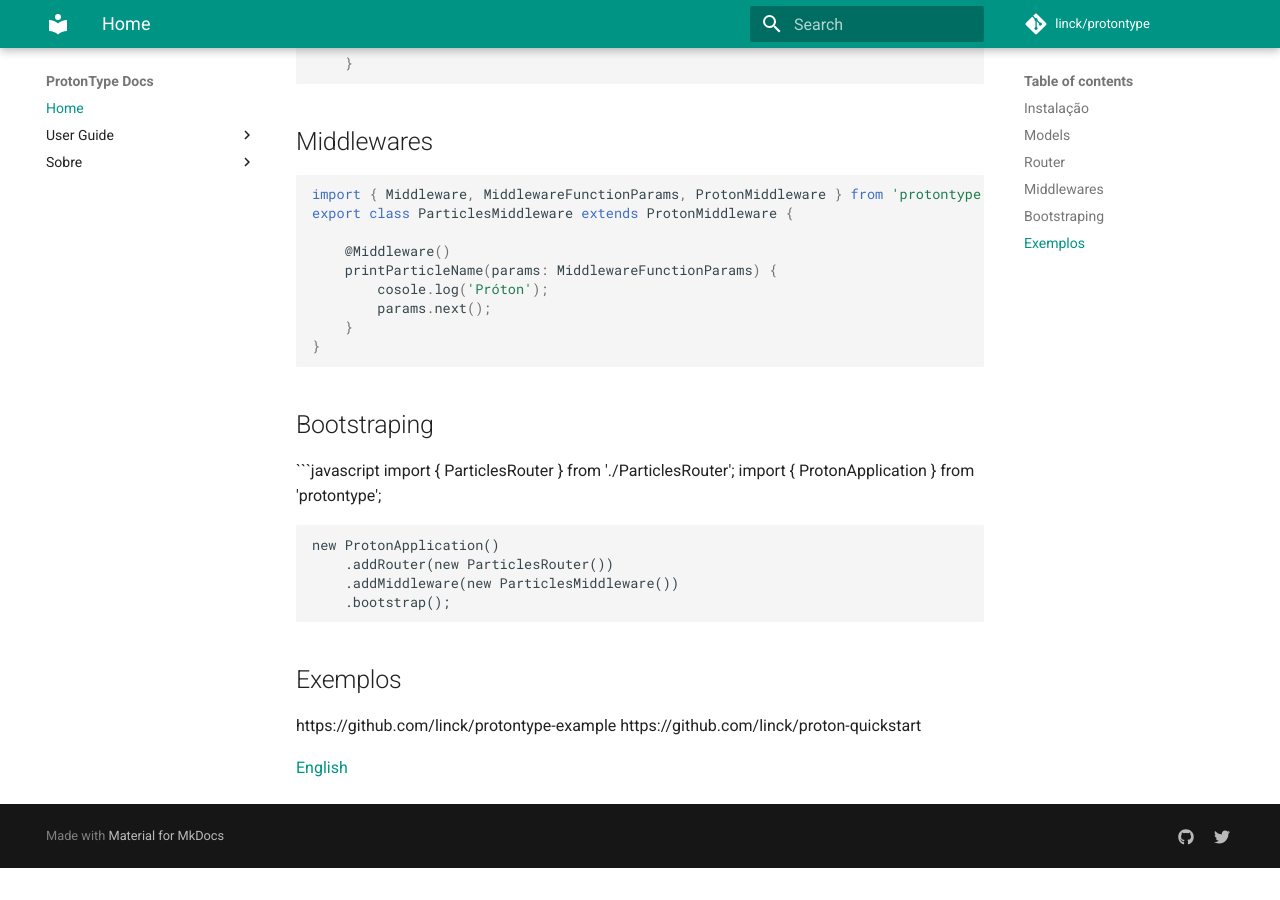
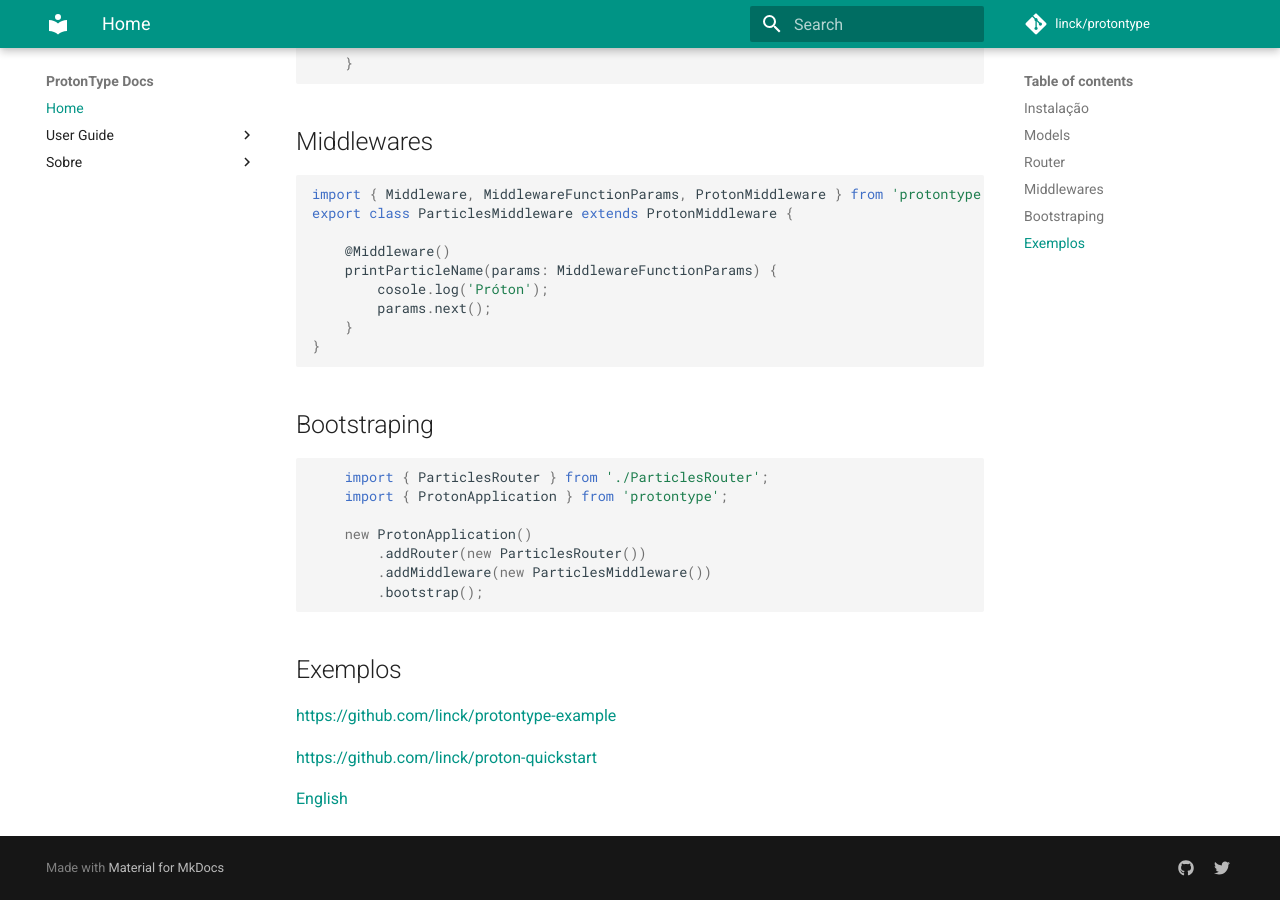
Before and after one commit to protontype/protontype.github.io, an MkDocs documentation site: the page built from docs/index.md, in a window 1280 px wide and 900 px high, scrolled down 1502 px. Built offline with MkDocs 1.6.1 and Material for MkDocs 9.7.7, drawn with Linux system fonts in a browser that asks for light colours; comment, search, counter and statistics services are not loaded; old or Windows-style settings are respelled for this version of MkDocs; before the commit the page ends 2370 px from its top, so only the background shows below that; some of the changed lines change nothing that is shown.

Commit message:
Correção nos links e na formatação do código de exemplo

````diff
--- a/docs/index.md
+++ b/docs/index.md
@@ -93,9 +93,13 @@ export class ParticlesMiddleware extends ProtonMiddleware {
         .addMiddleware(new ParticlesMiddleware())
         .bootstrap();
 
+```
 
 ## Exemplos
-https://github.com/linck/protontype-example
-https://github.com/linck/proton-quickstart
+
+[https://github.com/linck/protontype-example](https://github.com/linck/protontype-example)
+
+[https://github.com/linck/proton-quickstart](https://github.com/linck/proton-quickstart)
+
 
 [English](https://github.com/linck/protontype/blob/develop/README_en.md "")
````
